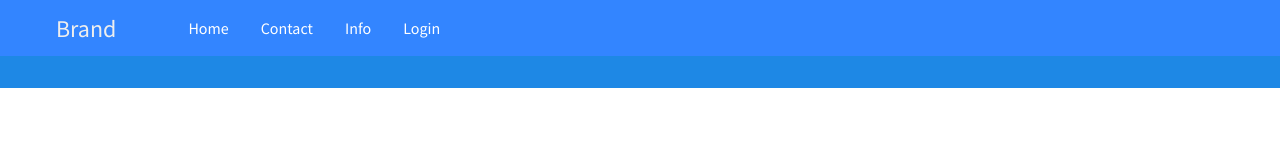
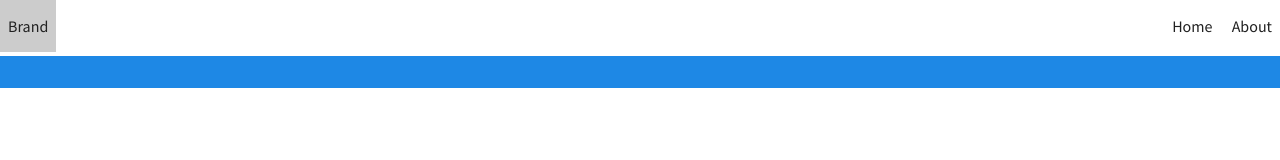
Before and after one commit to HanielHernandez/custom-css, a plain HTML site: page index.html in a window 1280 px wide. Drawn offline with Linux system fonts and the light colour scheme.

Commit message:
nav revamp

```diff
--- a/css/_nav.scss
+++ b/css/_nav.scss
@@ -8,66 +8,33 @@ ul{
 nav {
   width: 100%;
 }
-.nav-primary {
-  background-color: $primary;
-  .nav-brand {
-    color: $secondary;
+.navbar{
+  width: 100%;
+  display: flex;
+  position: relative;
+  min-height: 56px;
+  flex-direction: row;
+  justify-content:  space-between;
+
+  & ul.nav{
+    list-style: none;
   }
-  .nav-link {
-    color: $nav-primary-link-color;
+  .nav{
+
+    &-item, li{
+      display: inline-block;
+      list-style-type: none;
+      height: 100%;
+    }
+    &-link{
+      height: 100%;
+      display: block;
+      padding:$nav-link-padding;
+      text-decoration: none;
+      color: $nav-link-default-color;
+      &:hover{
+          background-color: rgba($color: #000000, $alpha: 0.2);
+      }
+    }
   }
 }
-.nav-secondary {
-  background-color: $secondary;
-}
-.fixed {
-  position: fixed;
-}
-
-.nav-bar {
-  display: flex;
-  flex-direction: row;
-  justify-content: stretch;
-  align-items: center;
-  .nav-brand {
-    align-items: stretch;
-    display: flex;
-    align-items: center;
-    flex-shrink: 0;
-    padding: $nav-bar-padding;
-    min-height: $nav-bar-min-heigth;
-    font-size: $nav-bar-font-size;
-    a {
-      text-decoration: none;
-      color: $secondary;
-    }
-  }
-  .nav,
-  .nav-end {
-    display: flex !important;
-    flex-direction: row;
-    align-items: center;
-    list-style: none;
-
-    .nav-bar-item {
-      list-style: none;
-      display: flex;
-      align-items: center;
-      padding: $nav-bar-padding;
-
-      .nav-link {
-        line-height: 1.5;
-        text-decoration: none;
-      }
-    }
-    .nav-bar-item:hover {
-      background-color: rgba($color: #000000, $alpha: 0.2);
-    }
-  }
-  .nav {
-    justify-content: flex-start;
-  }
-  .nav-end {
-    justify-content: flex-end;
-  }
-}
--- a/css/_variables.scss
+++ b/css/_variables.scss
@@ -12,12 +12,13 @@ $border-radius:5px;
 //navs
 $navbar-link-color:#fff;
 $navbar-link-background-color:rgba(255,255,255,0.12);
-$navbar-link-padding:1rem 0.5rem;
+$nav-link-padding:1rem 0.5rem;
 $navbar-link-font-size:1rem;
 $navbar-link-line-height:1.4;
 $nav-primary-link-color:#fff;
 $nav-bar-min-heigth:3.5rem;
 $nav-bar-font-size:1.5rem;
+$nav-link-default-color:#212121;
 //contianer
 $container-padding:1rem;
 
--- a/index.html
+++ b/index.html
@@ -8,32 +8,18 @@
     <link href="https://fonts.googleapis.com/css2?family=Source+Sans+Pro:wght@400;700&display=swap" rel="stylesheet"></head>
 <body>
 
-        <nav class="nav-bar nav-primary">
+        <nav class="navbar">
 
+
+            <a class="nav-link">Brand</a>
             <ul class="nav">
-                <li class="nav-brand">
-                    <a href="">Brand</a>
-                </li  >
-
-            </ul>
-            <ul class="nav-end">
-                <li class="nav-bar-item">
-                    <a href="# " class="nav-link">Home</a>
+                <li class="nav-item">
+                    <a href="" class="nav-link">Home</a>
                 </li>
-                <li class="nav-bar-item">
-                    <a href="#" class="nav-link">Contact</a>
-                </li >
-                <li class="nav-bar-item">
-                    <a href="#" class="nav-link">Info</a>
-                </li>
-                <li class="nav-bar-item">
-                    <a href="# " class="nav-link">Login</a>
+                <li class="nav-item">
+                    <a href="" class="nav-link">About</a>
                 </li>
             </ul>
-
-        </nav>
-        <nav class="nav-bar nav-blue-600">
-
         </nav>
 
         <div class="container h-100 bg-blue-600 p-4">
```
Also changed, not shown: css/main.css, 1 other file.
